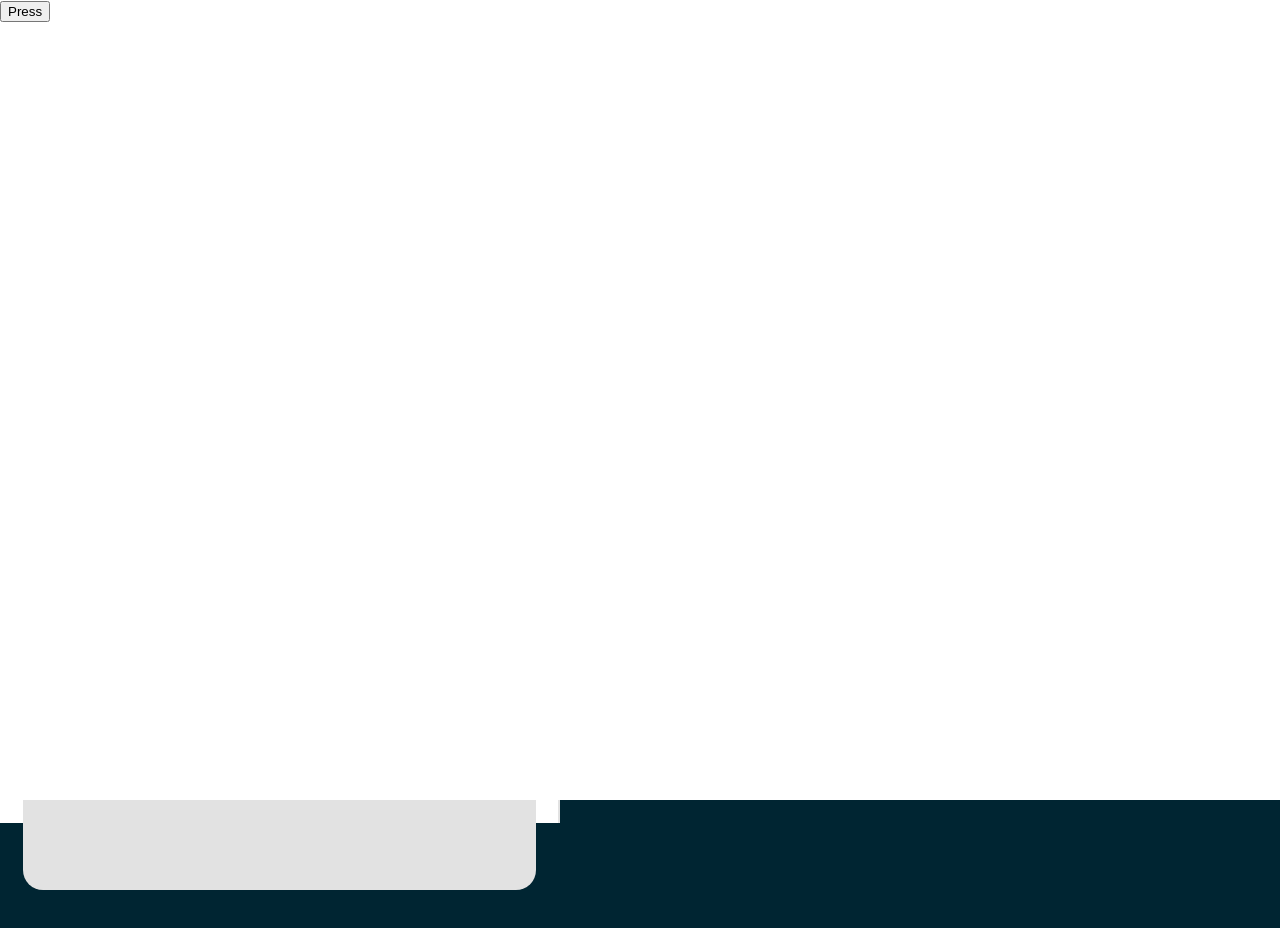
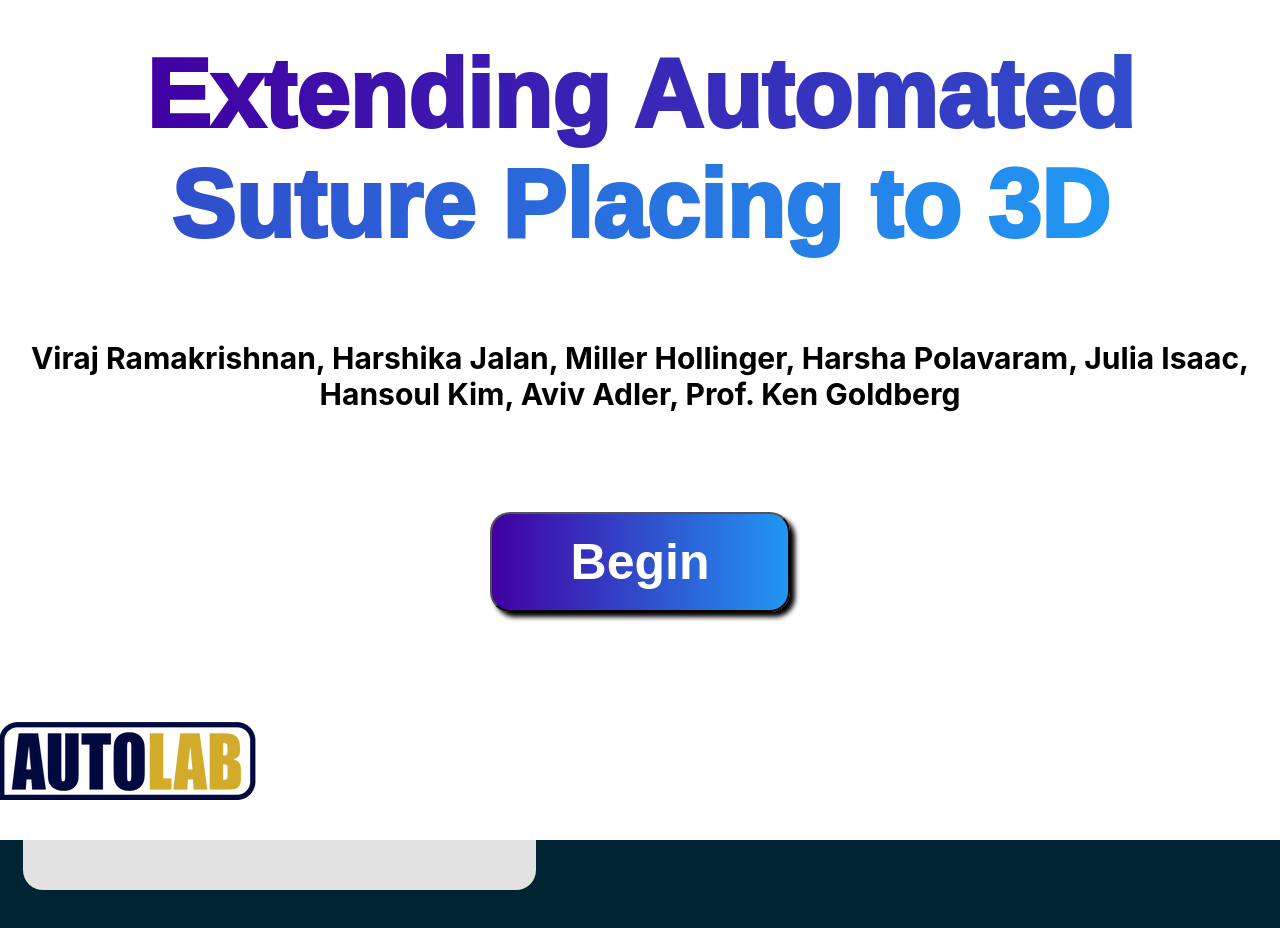
Before and after one commit to virajramakrishnancode/Suture-Placement-Web, a React (Create React App) app: page / in a window 1280 px wide. Shown: the top 928 px of the page. Built offline with nearby package versions, Linux system fonts and the light colour scheme.

Commit message:
Cover panel

```diff
--- a/src/App.css
+++ b/src/App.css
@@ -83,6 +83,19 @@
   cursor: pointer;
 }
 
+/* css from https://welearncode.com/rainbow-text/ */
+.rainbow_text {
+  margin-top: 0px;
+  margin-bottom: 10px;
+  font-family: sans-serif;
+  font-weight: 1000;
+  font-size: 6rem;
+  background: linear-gradient(to right, #4100A3, #2196f3);
+  -webkit-background-clip: text;
+  background-clip: text;
+  -webkit-text-fill-color: transparent;
+}
+
 h1 {
   margin-top: 0;
   margin-bottom: 0;
@@ -131,6 +144,18 @@ h3 {
   font-style: normal;
   font-weight: 550;
   line-height: normal;
+}
+
+.beginButton {
+  display: inline-block;
+  width: 300px;
+  font-weight: 600;
+  height: 100px;
+  font-size: 50px;
+  color: white;
+  border-radius: 20px;
+  box-shadow: 5px 5px 5px black;
+  background: linear-gradient(to right, #4100A3, #2196f3);
 }
 
 .bottomArea {
--- a/src/App.js
+++ b/src/App.js
@@ -10,6 +10,7 @@ import { Stage, Layer } from 'react-konva';
 import useImage from 'use-image';
 import Konva from 'konva';
 import { render } from '@testing-library/react';
+import logo from './images/logo.png';
 
 function App() {
   const [selectedImage, setSelectedImage] = useState(null);
@@ -169,6 +170,17 @@ function App() {
     layerRef.current.destroyChildren();
   }
 
+  function renderLineBetween(x1, y1, x2, y2, color, isDashed) {
+    let newLine = new Konva.Line({
+      points: [x1 + 50, y1 + 50, x2 + 50, y2 + 50],
+      strokeWidth: 2,
+      stroke: color,
+      dash: (isDashed ? [1, 1, 0] : null)
+    })
+    layerRef.current.add(newLine)
+    stageRef.current.draw()
+  }
+
   function renderPointAt(x, y, color) {
     let newPoint = new Konva.Circle({
       x: x,
@@ -207,8 +219,8 @@ function App() {
         y: 50
       });
 
-      var centerPoints = finalPoints.current[0]
-      var insertPoints = finalPoints.current[1]
+      var centerPoints = finalPoints.current[1]
+      var insertPoints = finalPoints.current[0]
       var extractPoints = finalPoints.current[2]
 
       console.log("Points are:", centerPoints, insertPoints, extractPoints)
@@ -219,8 +231,15 @@ function App() {
       for (const point of extractPoints) {
         renderPointAt(point[1] + 50, point[0] + 50, 'red')
       }
-      for (const point of centerPoints) {
+      /*for (const point of centerPoints) {
         renderPointAt(point[1] + 50, point[0] + 50, 'blue')
+      }*/
+      // Draw lines
+      for (let i = 0; i < insertPoints.length; i++) {
+        renderLineBetween(insertPoints[i][1], insertPoints[i][0], extractPoints[i][1], extractPoints[i][0], 'green', true)
+        if (i + 1 < insertPoints.length) {
+          renderLineBetween(extractPoints[i][1], extractPoints[i][0], insertPoints[i + 1][1], insertPoints[i + 1][0], 'red', false)
+        }
       }
 
       layerRef.current.add(activeImage.current)
@@ -507,8 +526,14 @@ function App() {
 
   return (
     <>
-      { showCover ? <div className="cover_panel">
-        <button onClick={prepareStage}>Press</button>
+      { showCover ? <div style={{paddingTop:"40px", textAlign:"center"}} className="cover_panel">
+        <text className="rainbow_text">Extending Automated Suture Placing to 3D</text>
+        <br/>
+        <h4 style={{paddingTop:"40px", paddingBottom:"40px",fontSize:"30px"}}>Viraj Ramakrishnan, Harshika Jalan, Miller Hollinger, Harsha Polavaram, Julia Isaac, Hansoul Kim, Aviv Adler, Prof. Ken Goldberg </h4>
+        <br/>
+        <button className="beginButton" onClick={prepareStage}>Begin</button>
+        <br/>
+        <a href="https://autolab.berkeley.edu/" target="_blank"><img style={{position: "fixed", bottom:"0px", left:"0px"}} src={logo}></img></a>
       </div> : null }
       <div className="body" style={{ width : '1920px', height:'1080px'}}>
         <div className="sideinfo">
```
Also changed, not shown: src/images/logo.png (added).
